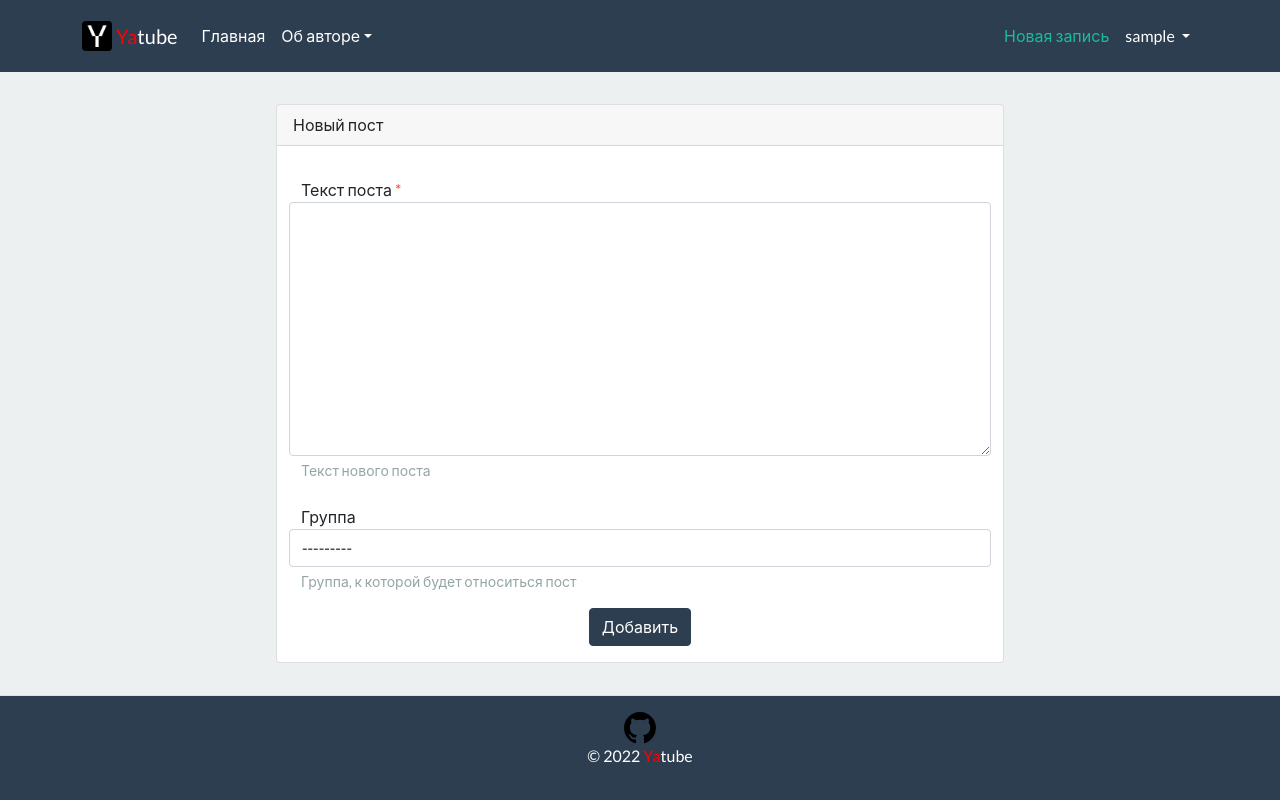
After one commit to T1RuS/yatube_project, a Django app: page /create/ in a window 1280 px wide. The commit adds this page. Run offline with Django 3.2, Linux system fonts and the light colour scheme; the visitor is signed in with stand-in values (Sample User, id 1); data that the repository does not hold is empty; some libraries are stand-ins or nearby versions.

Commit message:
Добавил создание нового поста.

```diff
--- /dev/null
+++ b/yatube/posts/forms.py
@@ -0,0 +1,9 @@
+from django import forms
+from .models import Group
+
+GROUPS = tuple(Group.objects.values_list('title'))
+
+
+class CreationPostForm(forms.Form):
+    text = forms.CharField(widget=forms.Textarea)
+    group = forms.ModelChoiceField(queryset=Group.objects.all(), required=False)
--- a/yatube/posts/urls.py
+++ b/yatube/posts/urls.py
@@ -10,4 +10,5 @@ urlpatterns = [
     path('group/<slug:slug>/', views.group_posts, name='group_list'),
     path('profile/<str:username>/', views.profile, name='profile'),
     path('posts/<int:post_id>/', views.post_detail, name='post_detail'),
+    path('create/', views.post_create, name='post_create'),
 ]
--- a/yatube/posts/views.py
+++ b/yatube/posts/views.py
@@ -1,5 +1,8 @@
-from django.shortcuts import render, get_object_or_404
+from django.shortcuts import render, get_object_or_404, redirect
 from django.core.paginator import Paginator
+from django.contrib.auth.decorators import login_required
+from .forms import CreationPostForm
+from datetime import date
 
 from .models import Post, Group, User
 
@@ -68,6 +71,7 @@ def profile(request, username):
 
 
 def post_detail(request, post_id):
+    template = 'posts/post_detail.html'
 
     post = Post.objects.get(id=post_id)
     name_post = post.text[0:31]
@@ -79,4 +83,26 @@ def post_detail(request, post_id):
         'name_post': name_post,
         'count_posts': count_posts,
     }
-    return render(request, 'posts/post_detail.html', context)
+    return render(request, template, context)
+
+
+@login_required
+def post_create(request):
+    if request.method == 'POST':
+        user = get_object_or_404(User, username=request.user.username)
+        form = CreationPostForm(request.POST)
+        if form.is_valid():
+            text = form.cleaned_data['text']
+            pub_date = date.today()
+            group = form.cleaned_data['group']
+            author = user
+            Post.objects.create(author=author, text=text, group=group, pub_date=pub_date)
+
+            return redirect(f'/profile/{user}/')
+        else:
+            template = 'posts/create_post.html'
+            return render(request, template, {'form': form})
+
+    template = 'posts/create_post.html'
+    form = CreationPostForm()
+    return render(request, template, {'form': form})
--- a/yatube/templates/includes/header.html
+++ b/yatube/templates/includes/header.html
@@ -32,10 +32,12 @@
         <div class="d-flex">
           {% if user.is_authenticated %}
             <ul class="navbar-nav me-auto">
+              <li class="nav-item">
+                <a class="nav-link {% if view_name  == 'posts:post_create' %}active{% endif %}" href="{% url 'posts:post_create' %}">Новая запись</a>
+              </li>
               <li class="nav-item dropdown">
                 <a class="nav-link dropdown-toggle" data-bs-toggle="dropdown" href="#" role="button" aria-haspopup="true" aria-expanded="false"> {{ user.username }} </a>
                 <div class="dropdown-menu bg-light">
-                  <a class="dropdown-item {% if view_name  == 'about:author' %}active{% endif %}" href="{% url 'about:author' %}">Новая запись</a>
                   <a class="dropdown-item {% if view_name  == 'users:password_change' %}active{% endif %}" href="{% url 'users:password_change' %}">Изменить пароль</a>
                   <a class="dropdown-item {% if view_name  == 'users:logout' %}active{% endif %}" href="{% url 'users:logout' %}">Выйти</a>
                 </div>
@@ -44,12 +46,12 @@
           {% else %}
             <ul class="navbar-nav me-auto">
               <li class="nav-item">
-                <a class="nav-link" href="{% url 'users:login' %}">
+                <a class="nav-link {% if view_name  == 'users:login' %}active{% endif %}" href="{% url 'users:login' %}">
                   Войти
                 </a>
               </li>
               <li class="nav-item">
-                <a class="nav-link" href="{% url 'users:signup' %}">
+                <a class="nav-link {% if view_name  == 'users:signup' %}active{% endif %}" href="{% url 'users:signup' %}">
                   Зарегистрироваться
                 </a>
               </li>
--- /dev/null
+++ b/yatube/templates/posts/create_post.html
@@ -0,0 +1,47 @@
+{% extends 'base.html' %}
+
+{% block title %} Новый пост {% endblock %}
+
+{% load user_filters %}
+{% block content %}
+  <div class="container py-3">
+    <div class="row justify-content-center">
+      <div class="col-md-8 p-3">
+        <div class="card">
+          <div class="card-header">
+            Новый пост
+          </div>
+          <div class="card-body">
+            <form method="post">
+              {% csrf_token %}
+              <div class="form-group row my-2 p-2">
+                <label for="id_text">
+                  Текст поста
+                  <span class="required text-danger" >*</span>
+                </label>
+                {{ form.text|addclass:"form-control"}}
+                <small id="id_text-help" class="form-text text-muted">
+                  Текст нового поста
+                </small>
+              </div>
+              <div class="form-group row my-2 p-2">
+                <label for="id_group">
+                  Группа
+                </label>
+                      {{ form.group|addclass:"form-control"}}
+                <small id="id_group-help" class="form-text text-muted">
+                  Группа, к которой будет относиться пост
+                </small>
+              </div>
+              <div class="text-center">
+                <button type="submit" class="btn btn-primary">
+                  Добавить
+                </button>
+              </div>
+            </form>
+          </div>
+        </div>
+      </div>
+    </div>
+  </div>
+{% endblock %}
--- a/yatube/templates/users/signup.html
+++ b/yatube/templates/users/signup.html
@@ -26,7 +26,7 @@
               <form method="post" action="{% url 'users:signup' %}">
                 {% csrf_token %}
                 {% for field in form %}
-                  <div class="form-group row my-1">
+                  <div class="form-group my-1">
                     <label for="{{ field.id_for_label }}">
                       {{ field.label }}
                         {% if field.field.required %}
```
Also changed, not shown: yatube/templates/posts/new_post_done.html (added, +9 -0 lines).
